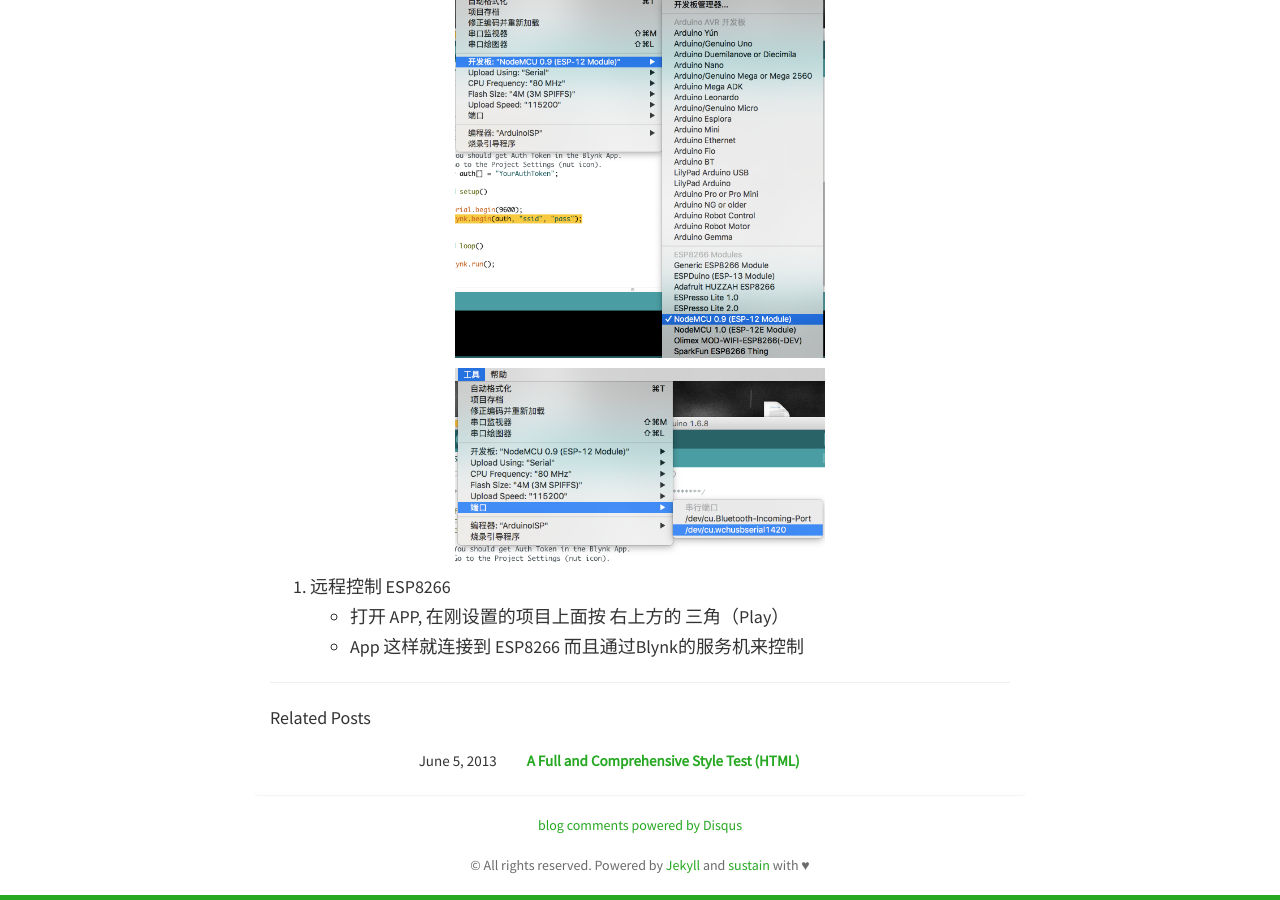
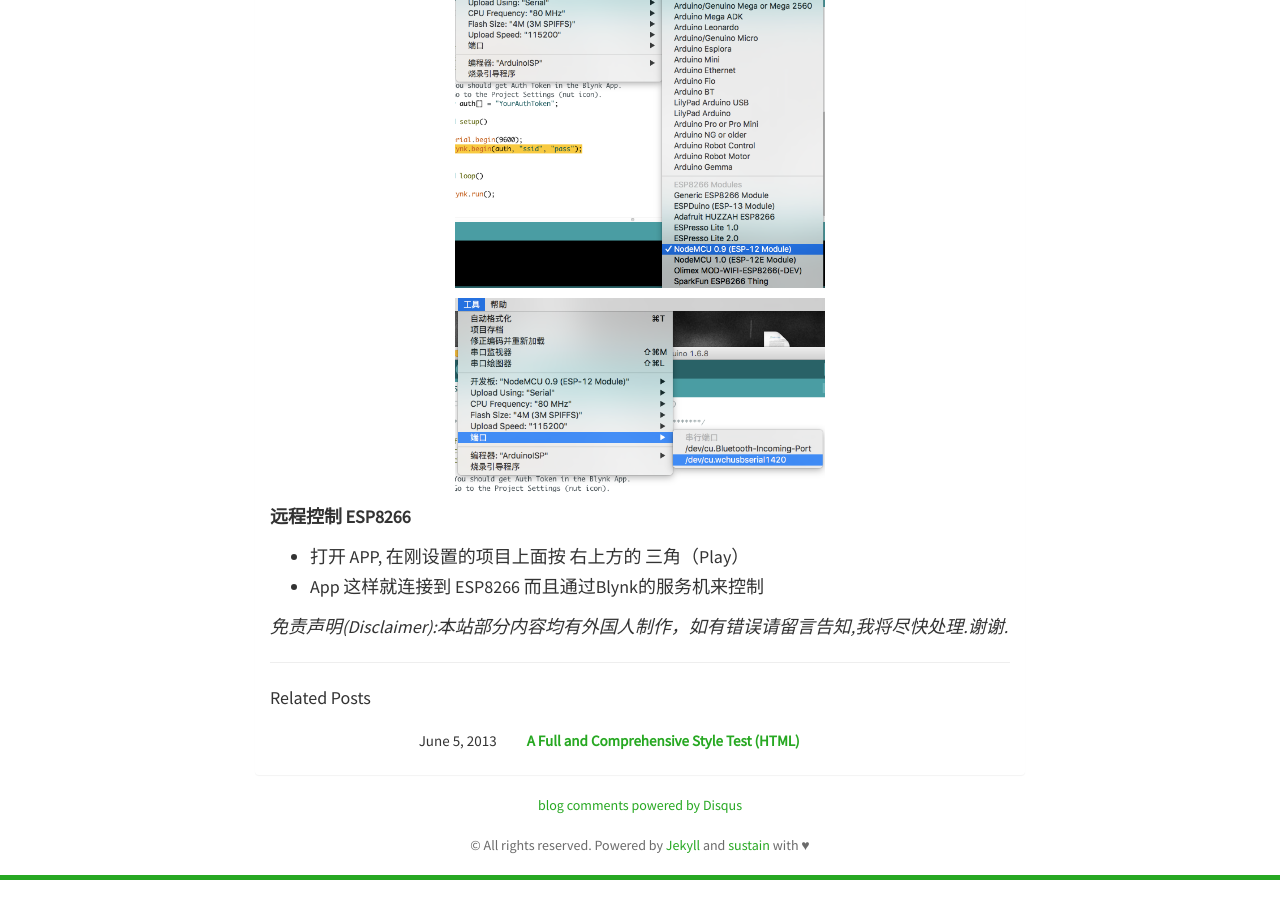
Before and after one commit to shwongsoohar/rahul-thakoor.github.io, a Jekyll site: the page built from _posts/2016-05-01-Blynk-ESP8266 教程.md, in a window 1280 px wide and 900 px high, scrolled down 4275 px. Built offline with Jekyll 4.4.1, drawn with Linux system fonts in a browser that asks for light colours; nearby versions of some CDN libraries; comment, search, counter and statistics services are not loaded; some of the changed lines change nothing that is shown.

Commit message:
Updated 2016-05-01-Blynk-ESP8266 教程.md

```diff
--- a/_posts/2016-05-01-Blynk-ESP8266 教程.md
+++ b/_posts/2016-05-01-Blynk-ESP8266 教程.md
@@ -31,13 +31,13 @@
 4. USB-TTL，3.3V 电源， LED， 感应器，等（按需）
 
 ## 步骤
-1. 先把相关的软件和程序下载好。 手机上安卓 Blynk App
-2. Arduino IDE 的设置
+ **先把相关的软件和程序下载好。 手机上安卓 Blynk App**
+ **Arduino IDE 的设置**
 - 我们不是通过AT 模式来编辑 ESP8266而是用Arduino 平台. 不了解这个方式的用户请先参考[这个教程](http://www.geek-workshop.com/thread-26170-1-1.html)
 -- 经过上个教程你应该能在Arduino 环境下烧最基本的blink.ino程序到 ESP8266才继续下一步
 -  先需要把 Blynk 的库导入到 Arduino IDE　中
 -- Blynk 库的导入: [下载 库](https://github.com/blynkkk/blynk-library）后 按照[这个教程导入](http://www.arduino.cc/en/guide/libraries)
-3. Blynk App 的设置
+Blynk App 的设置
 - 打开app 注册后可以建一个新项目（new project)
 -- 给项目一个名字， 在 Hardware Model 选 ESP8266
 -- 把 AUTH TOKEN（用户授权） 拷贝（按即可）然后按 “Create Project"
@@ -54,9 +54,9 @@
 <p><img src="/static/img/blynk/3.PNG" width ="50%"></p>
 <p><img src="/static/img/blynk/4.PNG" width ="50%"></p>
 <p><img src="/static/img/blynk/5.PNG" width ="50%"></p>
-</div>
+ </div>
 
-4. Arduino 程序调解
+**Arduino 程序调解**
 - 打开 Blynk 库提高的 Sketch
 
 -- 文件 --> 示例--> (第三方库) Blynk --> Boards and Shields-->ESP8266_Standalone
@@ -72,6 +72,9 @@
 <p><img src="/static/img/blynk/ide2.png" width ="50%"></p>
 <p><img src="/static/img/blynk/ide3.png" width ="50%"></p>
 </div>
-5. 远程控制 ESP8266
+
+**远程控制 ESP8266**
 - 打开 APP, 在刚设置的项目上面按 右上方的 三角（Play）
 - App 这样就连接到 ESP8266 而且通过Blynk的服务机来控制
+
+_免责声明(Disclaimer):本站部分内容均有外国人制作，如有错误请留言告知,我将尽快处理.谢谢._
```
